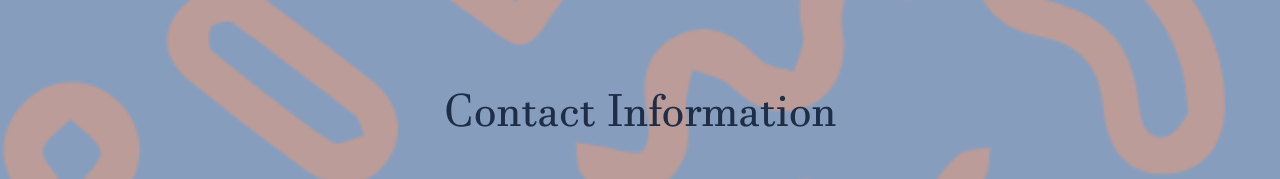
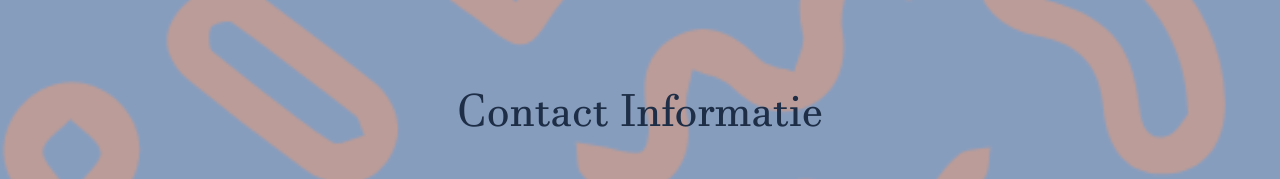
Before and after one commit to cedricheijlman/portfolio-mv-sd-project, a plain HTML site: page stephanievanwettum/infoPage.html in a window 1280 px wide. Shown: the part 4480-4659 px from the top of the page. Drawn offline with Linux system fonts and the light colour scheme.

Commit message:
Stephanie Van Wettum Portfolio

```diff
--- a/stephanievanwettum/infoPage.html
+++ b/stephanievanwettum/infoPage.html
@@ -199,7 +199,7 @@
   <!-- Contact -->
   <section id="contact">
     <div class="contact__text">
-      <h2>Contact Information</h2>
+      <h2>Contact Informatie</h2>
       <div>
         <h3>Email: swettum@roc-dev..com</h3>
         <h3>Adress: Floridastraat1</h3>
```
